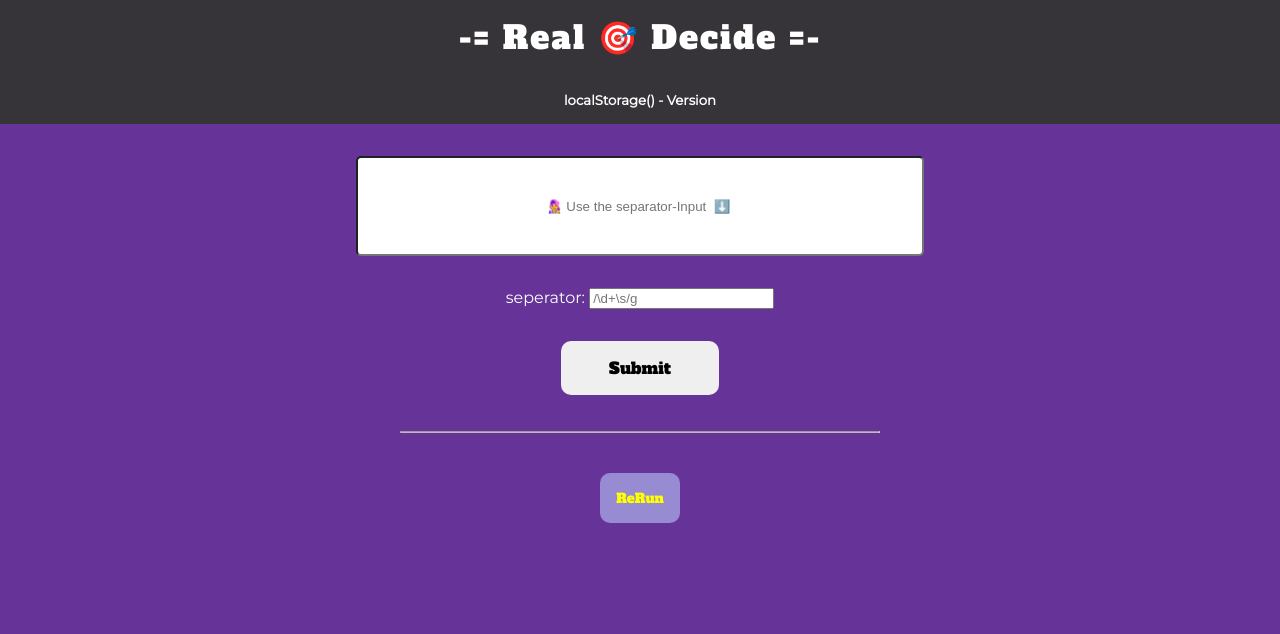
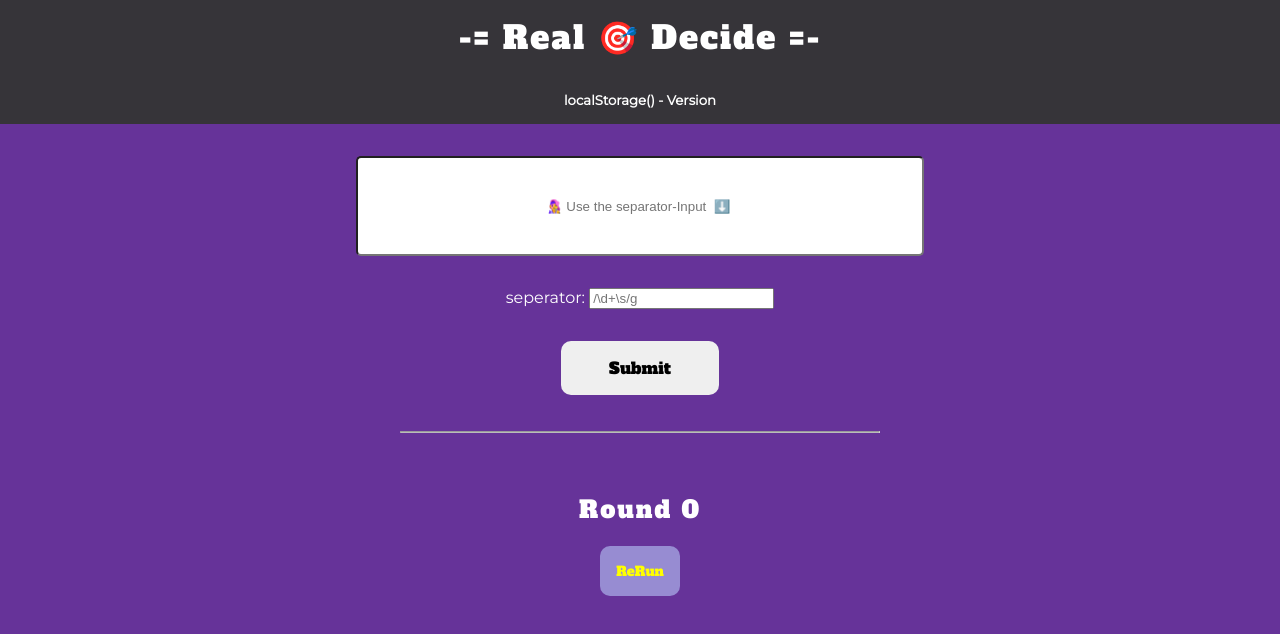
Before and after one commit to ToDoruss/tudu, a React (Create React App) app: page / in a window 1280 px wide. Shown: the top 634 px of the page. Built offline with nearby package versions, Linux system fonts and the light colour scheme.

Commit message:
:rocket: Added Rounds

```diff
--- a/src/App.js
+++ b/src/App.js
@@ -15,15 +15,18 @@ function App() {
   const [theLuckyOne, setTheLuckyOne] = useState(
     JSON.parse(localStorage.getItem("theLuckyOne")) || ""
   );
+  const [round, setRound] = useState(
+    JSON.parse(localStorage.getItem("round")) || 0
+  );
 
   useEffect(() => {
     try {
       console.log("set in buttonclick");
-      setLocalStorage(values, alreadyChoosen, theLuckyOne);
+      setLocalStorage(values, alreadyChoosen, theLuckyOne, round);
     } catch (error) {
       console.log(error);
     }
-  }, [values, alreadyChoosen, theLuckyOne]);
+  }, [values, alreadyChoosen, theLuckyOne, round]);
 
   const moveFromValuesToAlreadyChoosen = (value) => {
     const valuesCleaned = values.filter((item) => item !== value);
@@ -44,7 +47,7 @@ function App() {
         <hr />
 
         <div className="realDecideContainer">
-          {/* <h2>wheelTitel</h2> */}
+          <h2>Round {round}</h2>
           <button
             className="button__reRun glow-on-hover"
             onClick={() => {
@@ -53,6 +56,7 @@ function App() {
                 setTheLuckyOne(randomPerson);
                 moveFromValuesToAlreadyChoosen(randomPerson);
               } else {
+                setRound(round + 1);
                 setValues(alreadyChoosen);
                 setTheLuckyOne(null);
                 setAlreadyChoosen([]);
--- a/src/utils/helpers.js
+++ b/src/utils/helpers.js
@@ -11,8 +11,9 @@ export const getDate = () => {
   return `${day}|${month}|${year}`;
 };
 
-export const setLocalStorage = (values, alreadyChoosen, theLuckyOne) => {
+export const setLocalStorage = (values, alreadyChoosen, theLuckyOne, round) => {
   localStorage.setItem("values", JSON.stringify(values));
   localStorage.setItem("alreadyChoosen", JSON.stringify(alreadyChoosen));
   localStorage.setItem("theLuckyOne", JSON.stringify(theLuckyOne));
+  localStorage.setItem("round", JSON.stringify(round));
 };
```
